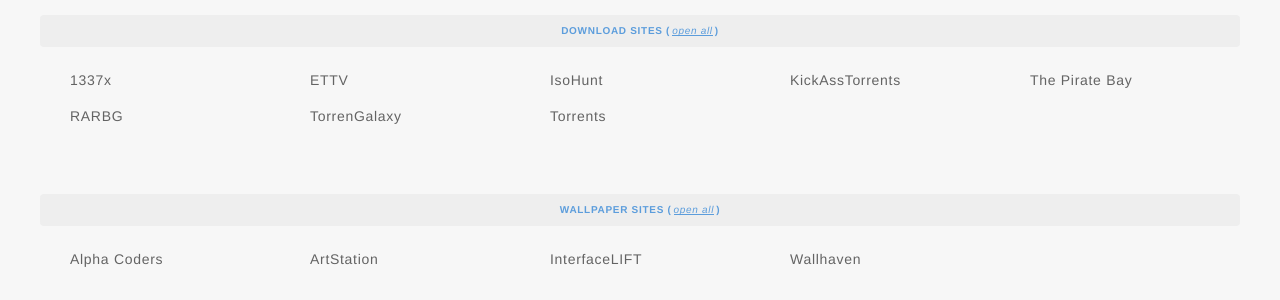
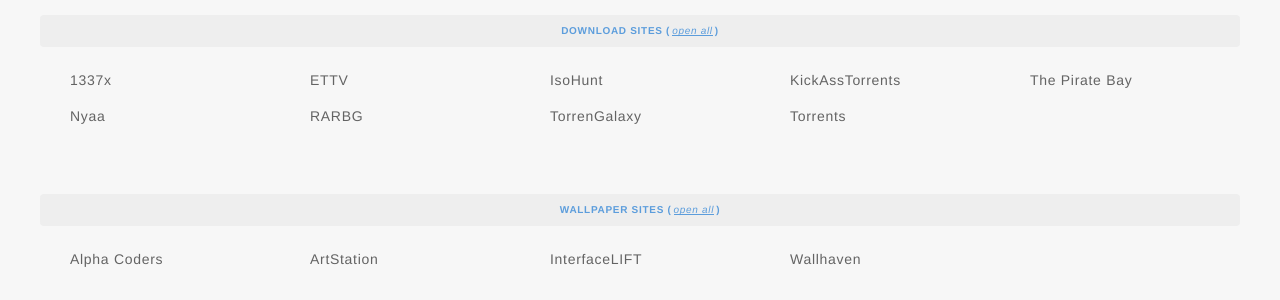
Before and after one commit to doug-stewart/dou.gg, a Jekyll site: the page built from bookmarks/index.html, in a window 1280 px wide. Shown: the part 367-667 px from the top of the page. Built offline with Jekyll 4.4.1, drawn with Linux system fonts in a browser that asks for light colours; nearby versions of some CDN libraries.

Commit message:
update bookmarks

```diff
--- a/_data/bookmarks.yaml
+++ b/_data/bookmarks.yaml
@@ -46,6 +46,8 @@
     - name: 'KickAssTorrents'
       link: https://katcr.co/
     - name: 'The Pirate Bay'
+      link: https://nyaa.si/
+    - name: 'Nyaa'
       link: https://thepiratebay.org/
     - name: 'RARBG'
       link: https://rarbgget.org/
```
